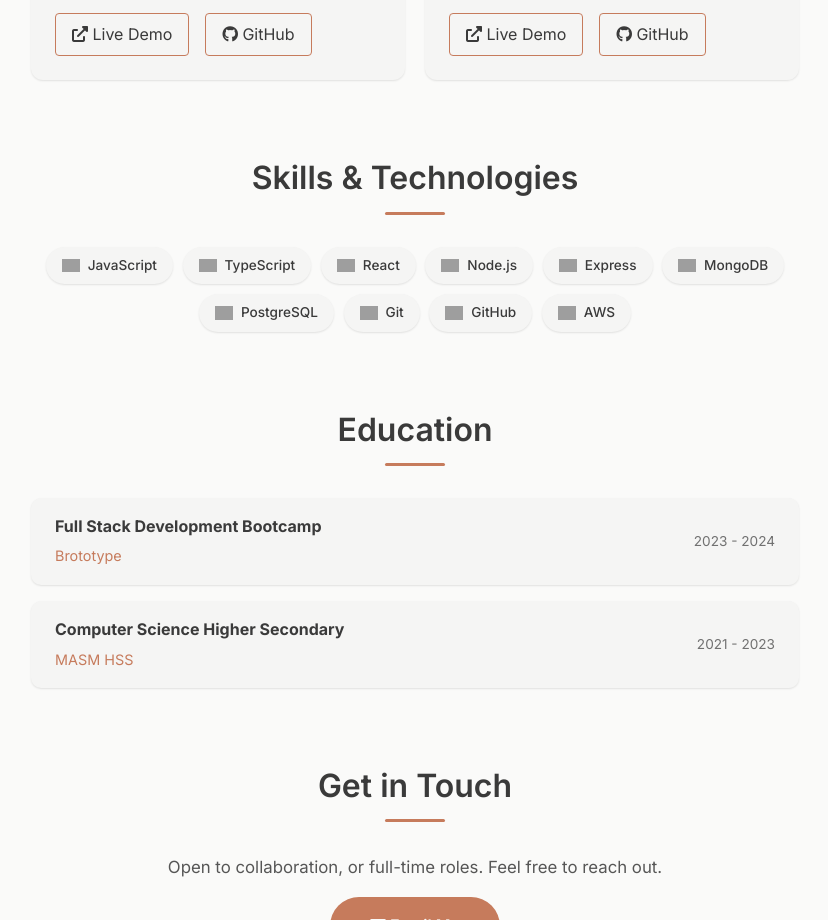
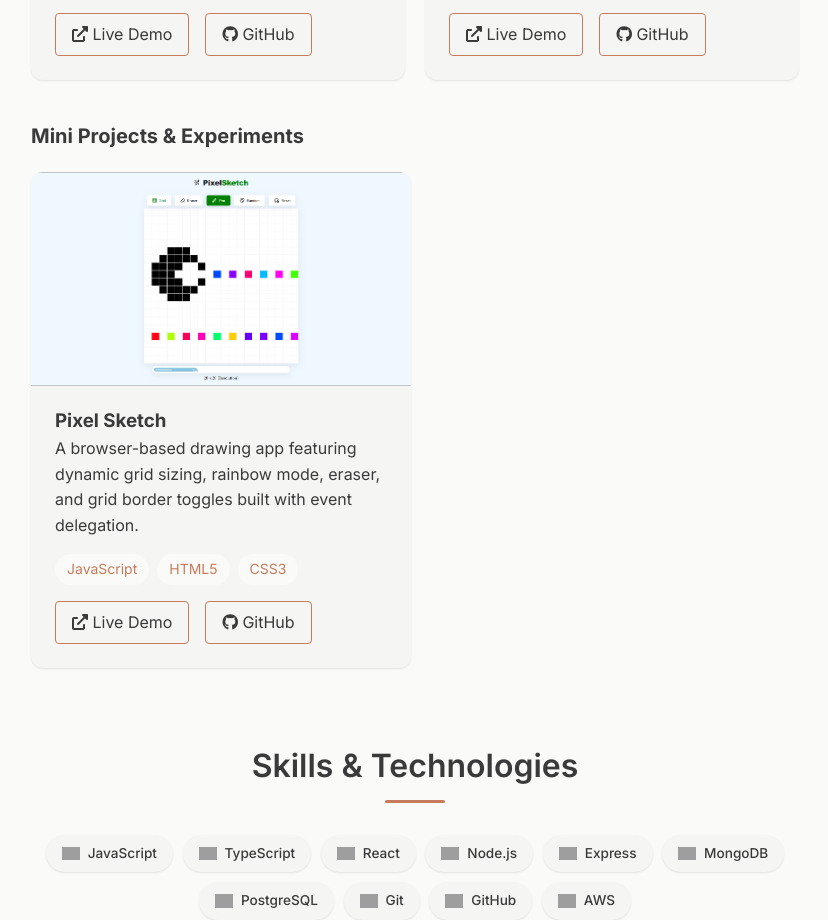
Before and after one commit to MuhammedNazimAK/portfolio, a plain HTML site: page index.html in a window 1280 px wide. Shown: the part 1135-2055 px from the top of the page, without its empty margins (225-1053 px from the left). Drawn offline with Linux system fonts and the light colour scheme; grey boxes are pictures that could not be loaded.

Commit message:
add pixel-sketch project

```diff
--- a/css/projects.css
+++ b/css/projects.css
@@ -77,3 +77,35 @@
   background: var(--accent);
   color: var(--bg-primary);
 }
+
+.mini-projects-wrapper {
+  max-width: 800px;
+  margin: 2.5rem auto 0;
+}
+
+.subsection-title {
+  font-size: 1.25rem;
+  color: var(--text-primary);
+  margin-bottom: 1.25rem;
+}
+
+.mini-project-grid {
+  display: flex;
+  flex-wrap: wrap;
+  gap: 1.25rem;
+  width: 100%;
+}
+
+.mini-project-grid .project-card.mini-card {
+  flex: 1 1 320px;
+  max-width: 380px;
+  display: flex;
+  flex-direction: column;
+}
+
+.mini-card .project-image {
+  width: 100%;
+  aspect-ratio: 16/9;
+  max-height: 220px;
+  object-fit: cover;
+}
--- a/css/responsive.css
+++ b/css/responsive.css
@@ -70,6 +70,18 @@
   .project-card {
     width: 100%;
   }
+  .mini-project-grid .project-card.mini-card {
+    max-width: 100%;
+  }
+  .education-item {
+    flex-direction: column;
+    align-items: flex-start;
+    gap: 0.25rem;
+  }
+  .education-date {
+    font-size: 0.875rem;
+    opacity: 0.8;
+  }
   .social-links {
     align-items: center;
     gap: 1.5rem;
--- a/index.html
+++ b/index.html
@@ -196,6 +196,46 @@
             </div>
           </div>
         </div>
+        <div class="mini-projects-wrapper">
+        <h3 class="subsection-title">Mini Projects & Experiments</h3>
+        <div class="mini-project-grid">
+          <div class="project-card mini-card">
+            <img
+              src="images/pixel-sketch-preview.png"
+              alt="Pixel Sketch Preview"
+              class="project-image"
+            />
+            <div class="project-content">
+              <h3 class="project-title">Pixel Sketch</h3>
+              <p>
+                A browser-based drawing app featuring dynamic grid sizing,
+                rainbow mode, eraser, and grid border toggles built with event delegation.
+              </p>
+              <div class="tech-stack">
+                <span class="tech-tag">JavaScript</span>
+                <span class="tech-tag">HTML5</span>
+                <span class="tech-tag">CSS3</span>
+              </div>
+              <div class="project-links">
+                <a
+                  href="https://pixel-sketch-pi.vercel.app"
+                  target="_blank"
+                  rel="noopener"
+                >
+                  <i class="fas fa-external-link-alt"></i> Live Demo
+                </a>
+                <a
+                  href="https://github.com/MuhammedNazimAK/etch-a-sketch"
+                  target="_blank"
+                  rel="noopener"
+                >
+                  <i class="fab fa-github"></i> GitHub
+                </a>
+              </div>
+            </div>
+          </div>
+
+        </div>
       </div>
     </section>
 
```
Also changed, not shown: images/pixel-sketch-preview.png (added), 1 other file.
